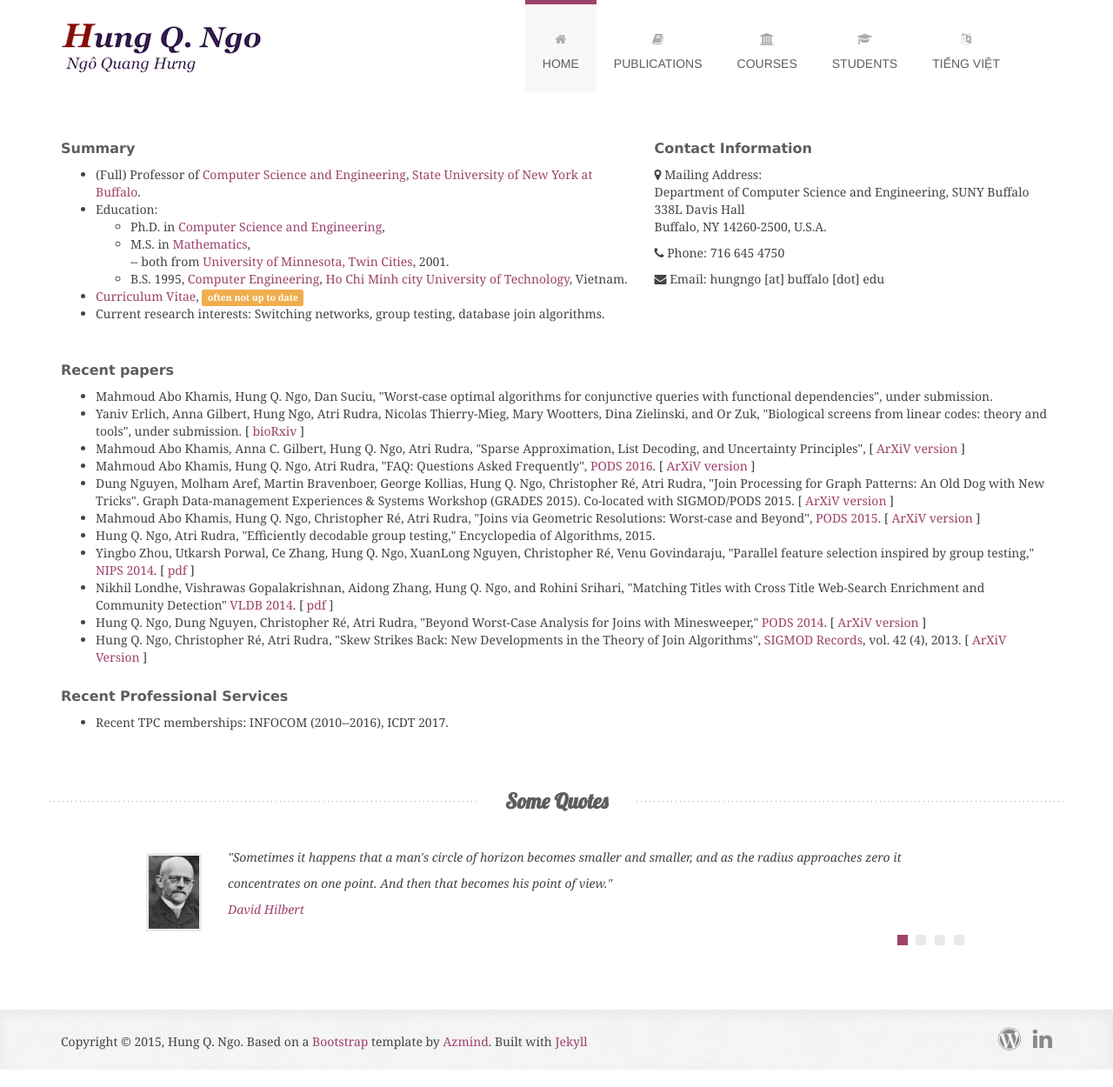
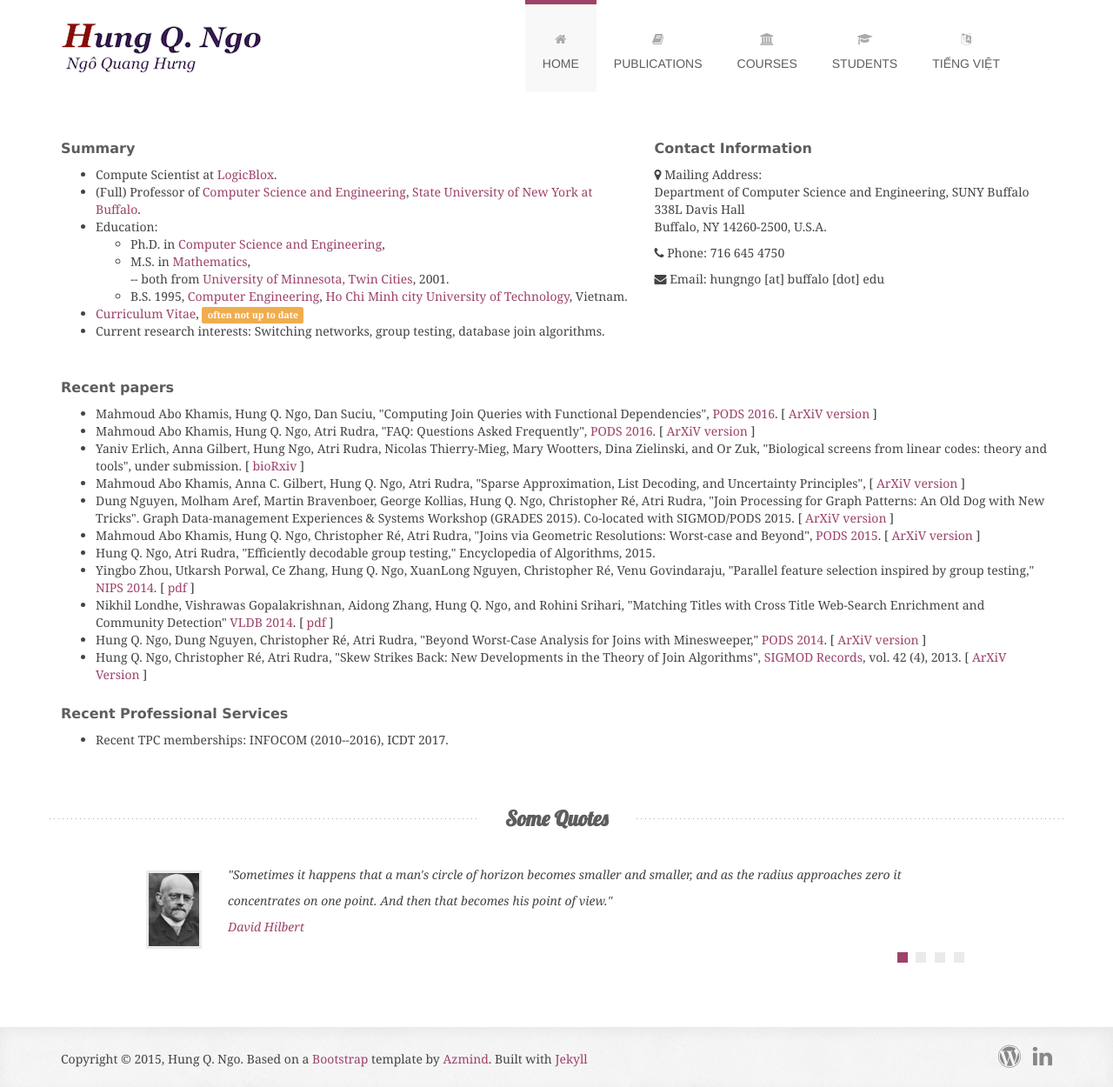
Before and after one commit to hung-q-ngo/hung-q-ngo.github.io, a Jekyll site: the page built from index.html, in a window 1280 px wide. Shown: the whole page at 87% size. Built offline with Jekyll 4.4.1, drawn with Linux system fonts in a browser that asks for light colours; some web fonts are replaced.

Commit message:
minor updates

```diff
--- a/_data/my_papers.yml
+++ b/_data/my_papers.yml
@@ -1,6 +1,6 @@
 - authors: Mahmoud Abo Khamis, Hung Q. Ngo, Dan Suciu
-  title: "Worst-case optimal algorithms for conjunctive queries with functional dependencies"
-  conf: Submitted.
+  title: "Computing join queries with functional dependencies"
+  conf: Proceedings of the 35rd ACM SIGMOD-SIGACT-SIGART symposium on Principles of database systems (PODS)
   year: 2016
 - authors: Yaniv Erlich, Anna Gilbert, Hung Ngo, Atri Rudra, Nicolas Thierry-Mieg, Mary Wootters, Dina Zielinski, Or Zuk
   title: "Biological screens from linear codes: theory and tools"
@@ -16,6 +16,7 @@
   title: "FAQ: Questions Asked Frequently"
   conf: Proceedings of the 35rd ACM SIGMOD-SIGACT-SIGART symposium on Principles of database systems (PODS)
   year: 2016
+  note: Best Paper Award.
   arxiv-link: http://arxiv.org/pdf/1504.04044v4.pdf
 - authors: Dung Nguyen, Molham Aref, Martin Bravenboer, George Kollias, Hung Q. Ngo, Christopher Ré, Atri Rudra
   title: "Join Processing for Graph Patterns: An Old Dog with New Tricks"
--- a/index.html
+++ b/index.html
@@ -10,6 +10,8 @@ title: Home
                 <div class="col-sm-7 front-full-width-text">
                     <h3>Summary</h3>
                     <ul>
+                      <li>Compute Scientist at <a
+                     href="http://www.logicblox.com/">LogicBlox</a>.
                       <li>(Full) Professor of <a href="http://www.cse.buffalo.edu/">Computer Science and Engineering</a>, <a href="http://www.buffalo.edu">State University of New York at Buffalo</a>.
                       <li> Education:
                       <ul>
@@ -51,8 +53,13 @@ title: Home
       <h3>Recent papers</h3>
       <ul>
         <li> Mahmoud Abo Khamis, Hung Q. Ngo, Dan Suciu,
-             "Worst-case optimal algorithms for conjunctive queries with
-             functional dependencies", under submission.
+             "Computing Join Queries with Functional Dependencies",
+             <a href="http://www.sigmod2016.org">PODS 2016</a>.
+             [ <a href="http://arxiv.org/pdf/???">ArXiV version</a> ]
+        <li> Mahmoud Abo Khamis, Hung Q. Ngo, Atri Rudra,
+             "FAQ: Questions Asked Frequently",
+             <a href="http://www.sigmod2016.org">PODS 2016</a>.
+             [ <a href="http://arxiv.org/pdf/1504.04044v4.pdf">ArXiV version</a> ]
         <li> Yaniv Erlich, Anna Gilbert, Hung Ngo, Atri Rudra,
            Nicolas Thierry-Mieg, Mary Wootters, Dina Zielinski, and Or Zuk,
            "Biological screens from linear codes: theory and tools",
```
Also changed, not shown: other parts of index.html (+0 -4 lines).
